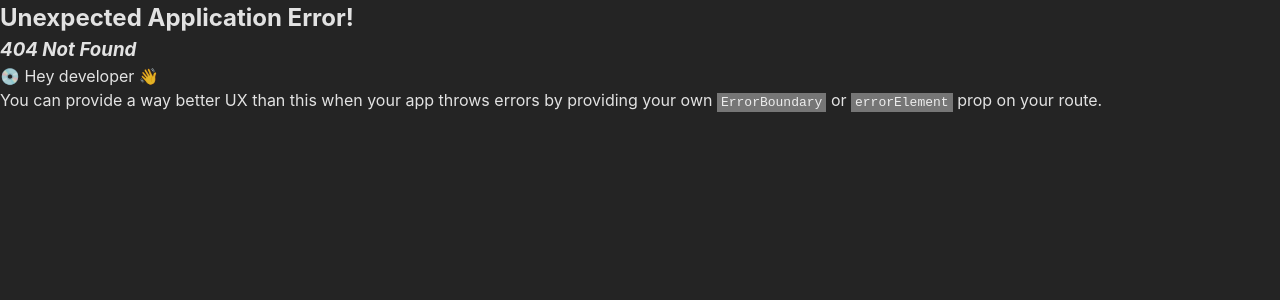
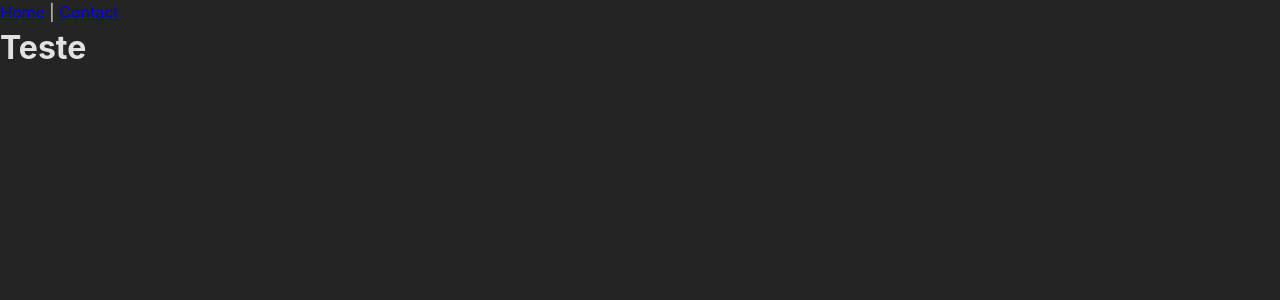
Before and after one commit to zzzBECK/brasequip, a React (Vite) app: page /brasequip/teste in a window 1280 px wide. Before the commit this address had no page. Shown: the top 300 px of the page. Built offline with nearby package versions, Linux system fonts and the light colour scheme.

Commit message:
Add Teste page and update navigation links

```diff
--- a/src/App.tsx
+++ b/src/App.tsx
@@ -1,32 +1,16 @@
-import reactLogo from "./assets/react.svg";
-import viteLogo from "/vite.svg";
+import { Link, Outlet } from "react-router-dom";
 import "./App.css";
-import { Link, Outlet } from "react-router-dom";
 
 function App() {
   return (
     <>
-      <div>
-        <a href="https://vitejs.dev" target="_blank">
-          <img src={viteLogo} className="logo" alt="Vite logo" />
-        </a>
-        <a href="https://react.dev" target="_blank">
-          <img src={reactLogo} className="logo react" alt="React logo" />
-        </a>
-      </div>
-      <h1>Vite + React</h1>
-
       <nav>
-        <Link to="/vite-react-router/">Home</Link>
+        <Link to="/brasequip/">Home</Link>
         {" | "}
-        <Link to="/vite-react-router/contact">Contact</Link>
+        <Link to="/vite-react-router/teste">Contact</Link>
       </nav>
 
       <Outlet />
-
-      <p className="read-the-docs">
-        Click on the Vite and React logos to learn more
-      </p>
     </>
   );
 }
--- a/src/main.tsx
+++ b/src/main.tsx
@@ -4,6 +4,7 @@ import { RouterProvider, createBrowserRouter } from "react-router-dom";
 import App from "./App.tsx";
 import "./index.css";
 import Home from "./pages/Home/index.tsx";
+import Teste from "./pages/Teste/index.tsx";
 
 const router = createBrowserRouter([
   {
@@ -14,6 +15,10 @@ const router = createBrowserRouter([
         path: "/brasequip/",
         element: <Home />,
       },
+      {
+        path: "/brasequip/teste",
+        element: <Teste />,
+      },
     ],
   },
 ]);
--- /dev/null
+++ b/src/pages/Teste/index.tsx
@@ -0,0 +1,7 @@
+export default function Teste() {
+  return (
+    <>
+      <h1>Teste</h1>
+    </>
+  );
+}
```
